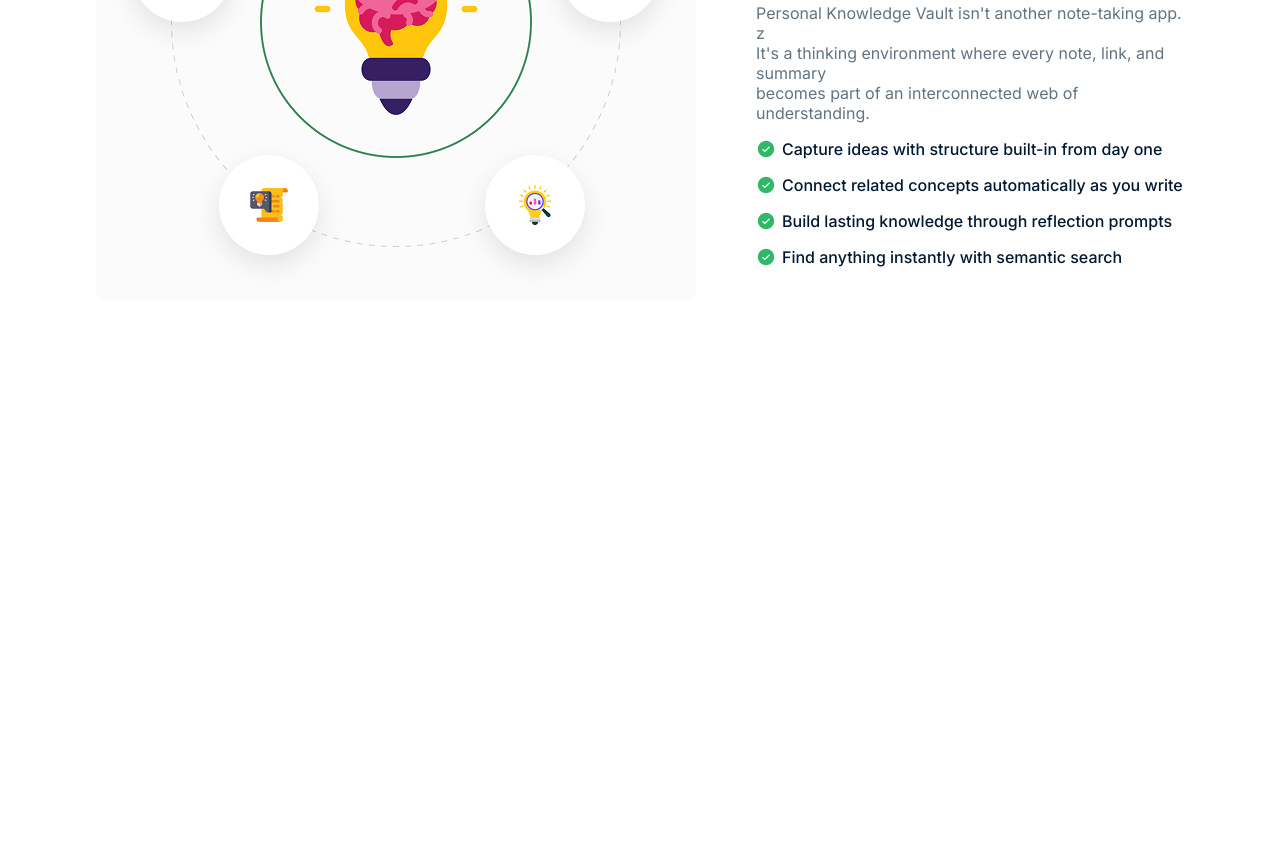
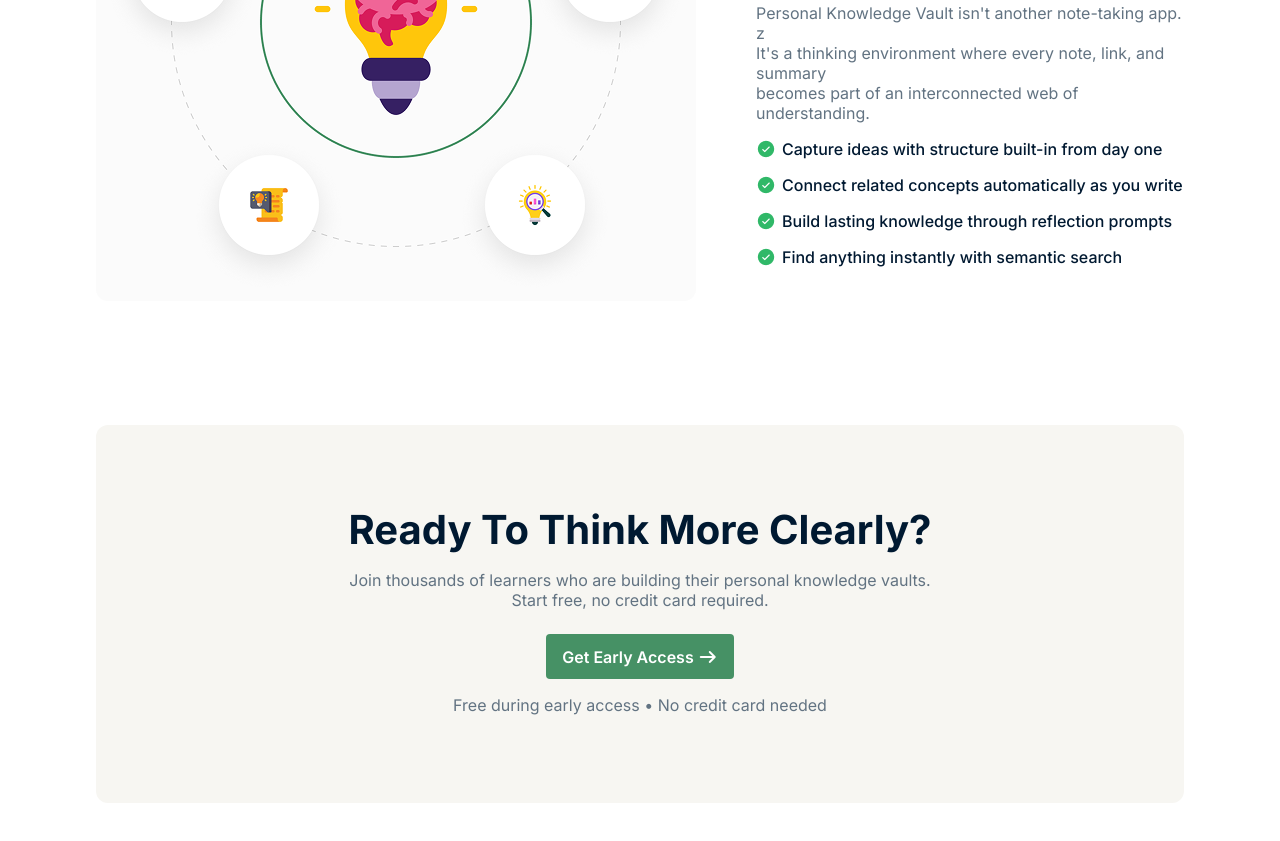
Before and after one commit to developersaima/B13-A01-Knowledge-Vault, a plain HTML site: page index.html in a window 1280 px wide. Shown: the part 1858-2699 px from the top of the page. Before the commit the page ends 2283 px from the top, so only its background shows below. Drawn offline with Linux system fonts and the light colour scheme.

Commit message:
main-section completed

```diff
--- a/index.html
+++ b/index.html
@@ -150,6 +150,22 @@
           </div>
         </div>
       </section>
+      <section class="think-section">
+        <div class="container">
+          <div class="think-content">
+            <h4>Ready to think more clearly?</h4>
+            <p>
+              Join thousands of learners who are building their personal
+              knowledge vaults. <br />
+              Start free, no credit card required.
+            </p>
+            <div class="btn">
+              Get Early Access <i class="fas fa-arrow-right"></i>
+            </div>
+            <p>Free during early access • No credit card needed</p>
+          </div>
+        </div>
+      </section>
     </main>
   </body>
 </html>
--- a/style.css
+++ b/style.css
@@ -223,3 +223,32 @@ header nav ul li a{
   margin-bottom: 16px;
   font-weight: 500;
 }
+.think-section .container{
+  border-radius: 12px;
+  background: #f7f6f2;
+  text-align: center;
+  padding: 80px 0;
+  margin-bottom: 120px;
+}
+.think-content{
+  display: flex;
+  flex-direction: column;
+  align-items: center;
+  justify-content: center;
+  gap: 16px;
+
+}
+.think-content h4{
+  font-size: 40px;
+  font-weight: bold;
+  color: #001931;
+text-transform: capitalize;
+
+}
+
+.think-content p{
+  font-size: 16px;
+  font-weight: 400;
+  color: #627382;
+  margin-bottom: 8px;
+}
```
